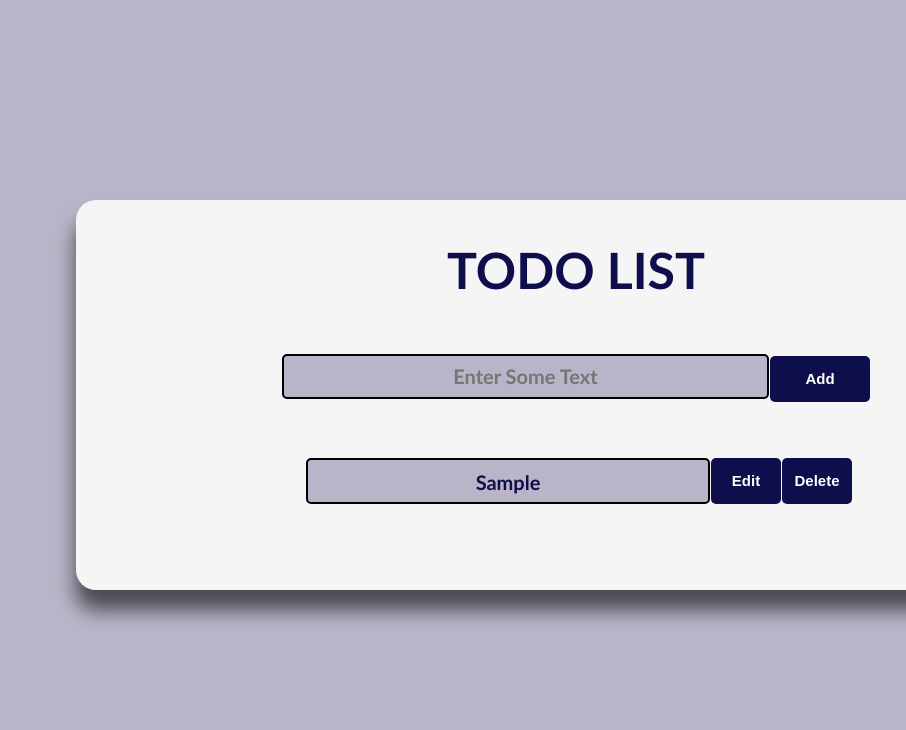
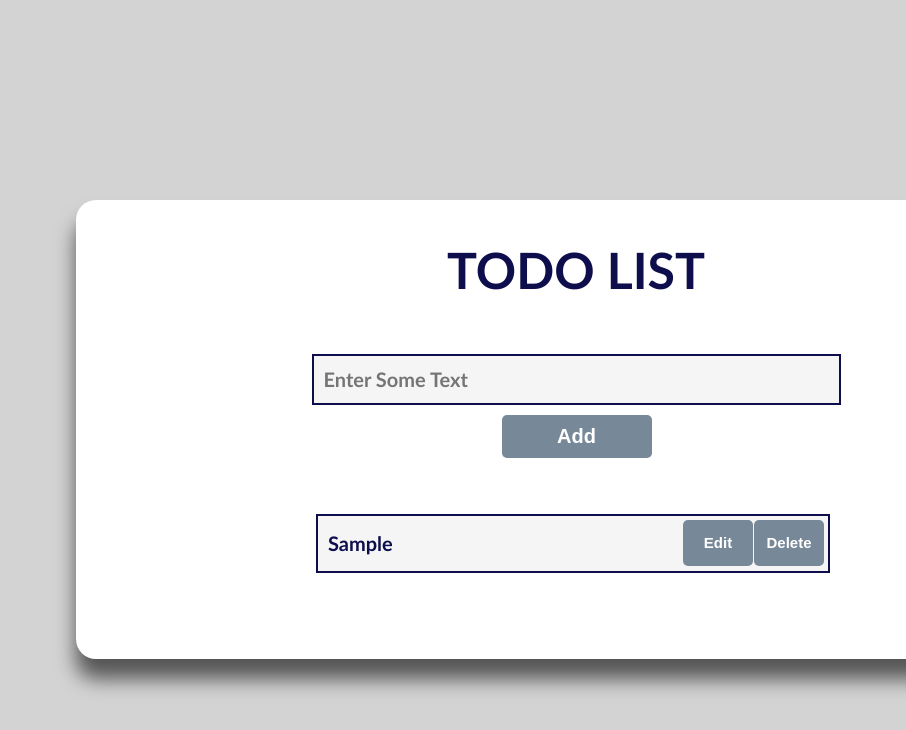
Before and after one commit to Satish-Kancherla/Todo, a React (Create React App) app: page / in a window 1280 px wide. Both pictures are taken after typing "Sample" into the empty fields and a click on the button "Add". Shown: the top 730 px of the page, without its empty margins (374-1280 px from the left). Built offline with nearby package versions, Linux system fonts and the light colour scheme.

Commit message:
files added

```diff
--- a/src/Todo.js
+++ b/src/Todo.js
@@ -64,7 +64,8 @@ const Todo= () => {
     <div className="todo-form">
         <h1>TODO LIST</h1>
       <form>
-        <input type="text" name="message" id="message" size={40} placeholder="Enter Some Text" value={message.text} onChange={changeMessage}/>
+        <input type="text" name="message" id="message" size={43} placeholder="Enter Some Text" value={message.text} onChange={changeMessage}/>
+        <br/>
         {editingItem.isEditing ? (
           <button onClick={handleEdit} type="submit">
             Submit
@@ -83,8 +84,11 @@ const Todo= () => {
           return (
             <div className="content-2" key={id}>
               <p>{text}</p>
-              <button onClick={() => changeEditState(id)}>Edit</button>
-              <button onClick={() => handleDelete(id)}>Delete</button>
+              <div className="content-button">
+              <button className="btn-edit" onClick={() => changeEditState(id)}>Edit</button>
+              <br/>
+              <button className="btn-delete" onClick={() => handleDelete(id)}>Delete</button>
+              </div>
             </div>
           );
         })}
--- a/src/index.css
+++ b/src/index.css
@@ -1,9 +1,9 @@
 body {
-  margin: 0;padding: 0;box-sizing: border-box;text-align: center;background-color: #B9B4C7;
+  margin: 0;padding: 0;box-sizing: border-box;text-align: center;background-color:  lightgrey;
 }
 
 .todo-form{
-  width:1000px;height: auto; margin-top: 200px; margin-left: 450px; background-color: whitesmoke;border-radius: 20px; box-shadow: 0 20px 20px rgba(0,0,0,0.6);margin-bottom: 130px;
+  width:1000px;height: auto;margin-top: 200px; margin-left: 450px; background-color:white /* #FFF6F6 */;border-radius: 20px; box-shadow: 0 20px 20px rgba(0,0,0,0.6);margin-bottom: 130px;
 }
 h1{
   font-size: 50px;padding-top: 40px;color:rgb(14, 14, 77);
@@ -13,22 +13,28 @@ form{
   padding-bottom: 20px;padding-top: 20px;
 }
 input{
-  font-size: 20px;font-weight:bold; text-align: center;color: rgb(14, 14, 77);background-color: #B9B4C7;border: none;border:2px solid black;
-  height:39px; font-family:'Trebuchet MS', 'Lucida Sans Unicode', 'Lucida Grande', 'Lucida Sans', Arial, sans-serif;border-radius: 5px;
+  font-size: 20px;font-weight:bold; text-align: left;color: rgb(14, 14, 77);background-color:whitesmoke;border: none;border:2px solid rgb(14, 14, 77);
+  height:45px;padding-left: 10px; font-family:'Trebuchet MS', 'Lucida Sans Unicode', 'Lucida Grande', 'Lucida Sans', Arial, sans-serif;
 }
 button{
-  width:100px;height: 46px;background-color: rgb(14, 14, 77);color: white;border: none;font-size: 15px;font-weight: bold;border-radius: 5px;margin-left:1px;
+  width:150px;height: 43px;background-color:  lightslategray;color: white;border: none;font-size: 20px;font-weight: bold;border-radius: 5px;margin-left:1px;margin-top: 10px;
 }
 
 .content-2{
-  display: flex;padding-left: 190px;
+  display: flex;padding-left: 200px;
+}
+.content-button{
+  display: flex;flex-wrap: wrap;position: absolute;/* right:720px; */
+}
+.btn-edit{
+  margin-left: 367px;
 }
 .content-2 button{
-  margin-top: 20px;border-radius: 5px;height: 46px;width:70px;
+  margin-top: 26px;border-radius: 5px;height: 46px;width:70px;font-size: 15px;
 }
 p{
-  font-size: 20px;width: 400px;height: 32px; font-weight: bold;text-align: center;padding-top: 10px;
-  color: rgb(14, 14, 77);background-color: #B9B4C7;border-radius: 5px;border: 2px solid black; font-family:'Trebuchet MS', 'Lucida Sans Unicode', 'Lucida Grande', 'Lucida Sans', Arial, sans-serif;
+  font-size: 20px;position: relative;width: 500px;height: 40px; font-weight: bold;text-align: left;padding-left: 10px; padding-top: 15px;color: rgb(14, 14, 77);background-color:whitesmoke;
+  border: 2px solid rgb(14, 14, 77); font-family:'Trebuchet MS', 'Lucida Sans Unicode', 'Lucida Grande', 'Lucida Sans', Arial, sans-serif;
 }
 h4{
   margin-top: 40px;font-size: 50px;padding-bottom: 30px;color: rgb(14, 14, 77);
```
